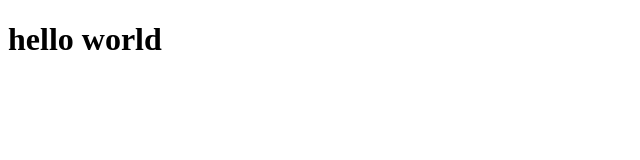
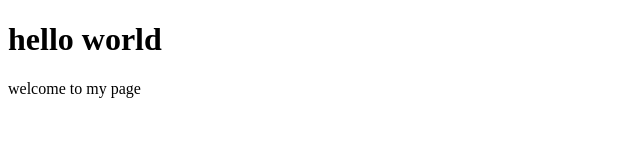
Before and after one commit to kelso540/my-html-website-1, a plain HTML site: page index.html in a window 1280 px wide. Shown: the whole page, without its empty margins (0-640 px from the left). Drawn offline with Linux system fonts and the light colour scheme.

Commit message:
added paragraph

```diff
--- a/index.html
+++ b/index.html
@@ -9,5 +9,6 @@
 </head>
 <body>
     <h1>hello world</h1>
+    <p>welcome to my page</p>
 </body>
 </html>
```
